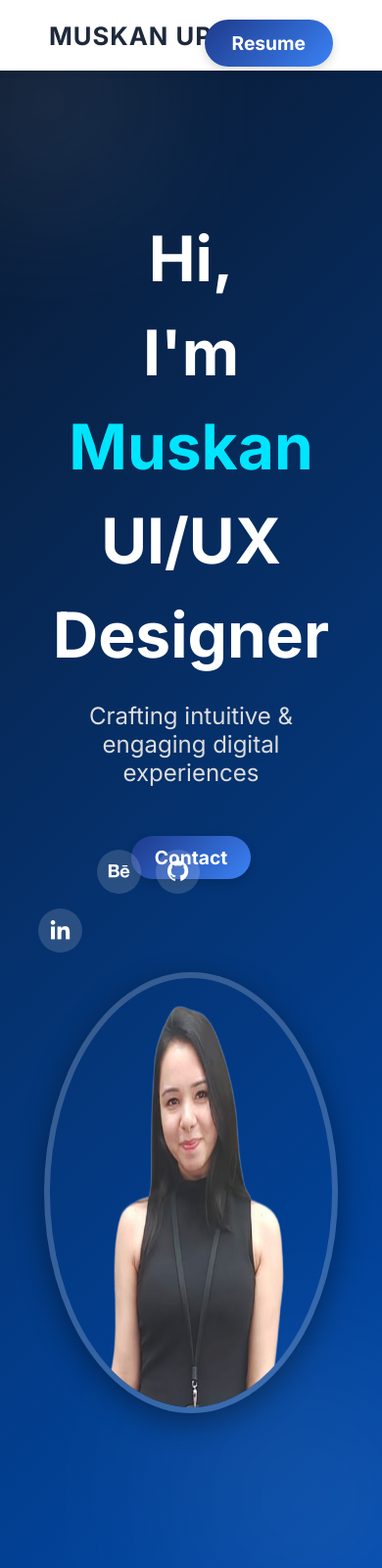
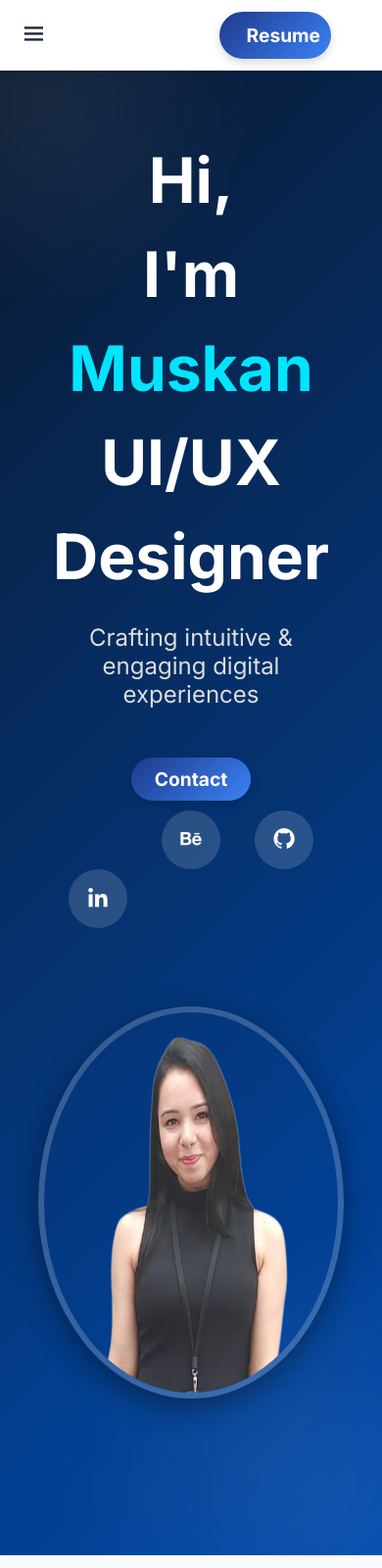
Before and after one commit to muskanupadhyay881/Muskan-Upadhyay-Portfolio, a plain HTML site: page index.html in a window 390 px wide. Shown: the top 1600 px of the page at 98% size. Drawn offline with nearby package versions, Linux system fonts and the light colour scheme.

Commit message:
Update styles.css

```diff
--- a/styles.css
+++ b/styles.css
@@ -116,6 +116,7 @@ img {
   margin-right: auto;
 }
 
+/* ===== HEADER ===== */
 .l-header {
   width: 100%;
   position: fixed;
@@ -137,19 +138,17 @@ img {
   padding: 0 50px;
 }
 
-/* 🔹 Logo - Shifted Left */
-.nav__logo {
-  color: var(--secondary-color);
-  font-size: 1.6rem;
-  font-weight: 700;
-  text-transform: uppercase;
-  letter-spacing: 1px;
-  transition: 0.3s ease-in-out;
+/* 🔹 Hide Logo in Mobile */
+@media screen and (max-width: 768px) {
+  .nav__logo {
+    display: none;
+  }
 }
 
-.nav__logo:hover {
-  color: var(--primary-color);
-  transform: scale(1.05);
+/* 🔹 Navigation Menu */
+.nav__menu {
+  display: flex;
+  gap: 1.8rem; /* Added gap for even spacing */
 }
 
 /* 🔹 Navigation Menu */
@@ -185,38 +184,49 @@ img {
   border-radius: 2px;
 }
 
-.nav__link:hover::after {
+.nav__link:hover::after,
+.active-link::after {
   width: 100%;
+
   left: 0;
 }
 
-/* 🔹 Active Link Underline */
-.active-link::after {
-  width: 100%;
-  left: 0;
+/* 🔹 Toggle Menu (For Mobile) */
+.nav__toggle {
+  display: none; /* Hidden by default */
+  cursor: pointer;
+  position: absolute;
+  left: 20px; /* Ensure it's on the left */
+  top: 50%;
+  transform: translateY(-50%);
+  font-size: 1.8rem; /* Increase size of icon */
+  color: var(--secondary-color); /* Ensure visibility */
+  transition: color 0.3s ease-in-out;
 }
 
-.nav__logo:hover {
-  color: var(--primary-color);
-  transform: scale(1.05);
+/* 🔹 Show Menu Icon in Mobile */
+@media screen and (max-width: 768px) {
+  .nav__toggle {
+    display: block;
+  }
 }
 
-/* 🔹 Toggle (For Mobile) */
-.nav__toggle {
-  color: var(--secondary-color);
-  font-size: 1.8rem;
-  cursor: pointer;
-  display: none; /* Hidden on desktop */
+/* 🔹 Hover Effect for Menu Icon */
+.nav__toggle:hover {
+  color: var(--secondary-color); /* Changes color on hover */
 }
 
-/*===== MOBILE RESPONSIVENESS =====*/
+/* 🔹 Active (Menu Open) - Change to 'X' icon */
+.nav__toggle.active i {
+  content: '\f00d'; /* FontAwesome Unicode for 'X' */
+  font-family: "Font Awesome 5 Free"; /* Ensure correct font */
+  font-weight: 900;
+}
+
+/* 🔹 Mobile Menu */
 @media screen and (max-width: 768px) {
   .nav {
-    padding: 0 20px; /* Reduce padding */
-  }
-
-  .nav__logo {
-    font-size: 1.4rem; /* Adjust logo size */
+    padding: 0 20px;
   }
 
   .nav__menu {
@@ -228,19 +238,61 @@ img {
     display: flex;
     flex-direction: column;
     align-items: center;
-    gap: 1rem;
-    padding: 1rem;
-    box-shadow: 0 2px 8px rgba(0, 0, 0, 0.1);
+    padding: 0.5rem;
+    box-shadow: 0 4px 10px rgba(0, 0, 0, 0.1);
     transform: translateY(-200%);
     transition: transform 0.3s ease-in-out;
-  }
+}
 
+/* 🔹 Add spacing between menu items */
+.nav__link {
+    position: relative;
+    color: var(--text-color);
+    font-weight: bold;
+    font-size: 1.2rem;
+    text-decoration: none;
+    transition: color 0.3s ease;
+    padding: 0.4rem 0; /* Adds vertical padding */
+    display: block; /* Ensures full-width clickable area */
+}
   .nav__menu.show {
     transform: translateY(0);
   }
 
   .nav__toggle {
     display: block;
+  }
+}
+
+/* ===== Resume =====*/
+.resume__button {
+  background: linear-gradient(135deg, #1E3A8A, #3B82F6); /* Gradient Blue */
+  color: #ffffff; /* White text */
+  font-size: 1.2rem; /* Bigger font */
+  font-weight: 700;
+  padding: 12px 28px; /* Bigger button */
+  border-radius: 50px; /* Fully rounded */
+  text-decoration: none;
+  display: inline-block;
+  transition: 0.3s ease-in-out;
+  border: none;
+  box-shadow: 0px 4px 10px rgba(0, 0, 0, 0.15);
+  position: absolute;
+  right: 50px;
+  top: 20px;
+}
+
+.resume__button:hover {
+  background: linear-gradient(135deg, #3B82F6, #1E3A8A); /* Hover effect */
+  transform: scale(1.05); /* Slight enlargement on hover */
+}
+/* 🔹 Responsive for Mobile */
+@media screen and (max-width: 768px) {
+  .resume__button {
+    position: static; /* Reset positioning */
+    display: block; /* Full-width for mobile */
+    text-align: center;
+    width: 40%; /* Adjust width */
   }
 }
 
@@ -369,12 +421,17 @@ img {
 /* Responsive Adjustments */
 @media screen and (max-width: 768px) {
   .home__social {
-    gap: 15px; /* Adjust spacing for smaller screens */
+    display: flex;
+    justify-content: center; /* Center horizontally */
+    align-items: center; /* Center vertically (if needed) */
+    gap: 35px; /* Adjust spacing for smaller screens */
+    width: 100%; /* Ensure it spans full width */
+    margin-top: 70px; /* Add spacing if required */
   }
 
   .home__social-icon {
-    width: 45px;
-    height: 45px;
+    width: 60px;
+    height: 60px;
     font-size: 1.6rem;
   }
 }
@@ -405,11 +462,13 @@ img {
   .home__container {
       flex-direction: column;
       text-align: center;
+      margin-top:-80px;
   }
 
   .home__image img {
-      width: 300px;
-      margin-top: 20px;
+      width: 400px;
+      height: 400px;
+      margin-top: 80px;
   }
 }
 
@@ -537,7 +596,7 @@ img {
   }
 }
 
-"/* ===== WORK SECTION ===== */
+/* ===== WORK SECTION ===== */
 .work {
   padding: 5rem 3rem;
   text-align: center;
@@ -626,8 +685,12 @@ img {
 
 @media screen and (max-width: 768px) {
   .work__img {
-    width: 90%;
-    height: 450px;
+    width: 100%;
+    height: 240px;
+    object-fit: cover;
+    display: block; /* Removes unwanted inline spacing */
+    min-width: 100%; /* Ensures full width */
+    min-height: 100%; /* Ensures full height */
   }
 }
 
@@ -651,30 +714,6 @@ img {
   transform: scale(1.05); /* Slight enlargement on hover */
 }
 
-
-/* ===== Resume =====*/
-.resume__button {
-  background: linear-gradient(135deg, #1E3A8A, #3B82F6); /* Gradient Blue */
-  color: #ffffff; /* White text */
-  font-size: 1.2rem; /* Bigger font */
-  font-weight: 700;
-  padding: 12px 28px; /* Bigger button */
-  border-radius: 50px; /* Fully rounded */
-  text-decoration: none;
-  display: inline-block;
-  transition: 0.3s ease-in-out;
-  border: none;
-  box-shadow: 0px 4px 10px rgba(0, 0, 0, 0.15);
-  position: absolute;
-  right: 50px;
-  top: 20px;
-}
-
-.resume__button:hover {
-  background: linear-gradient(135deg, #3B82F6, #1E3A8A); /* Hover effect */
-  transform: scale(1.05); /* Slight enlargement on hover */
-}
-
 /* ===== FOOTER ===== */
 .footer {
   background: linear-gradient(135deg, #0F172A, #1E3A8A); /* Dark navy to primary blue */
@@ -683,6 +722,7 @@ img {
   padding: 4rem 2rem;
   position: relative;
   overflow: hidden;
+  margin-top: 80px;
 }
 
 /* Subtle top border line */
```
